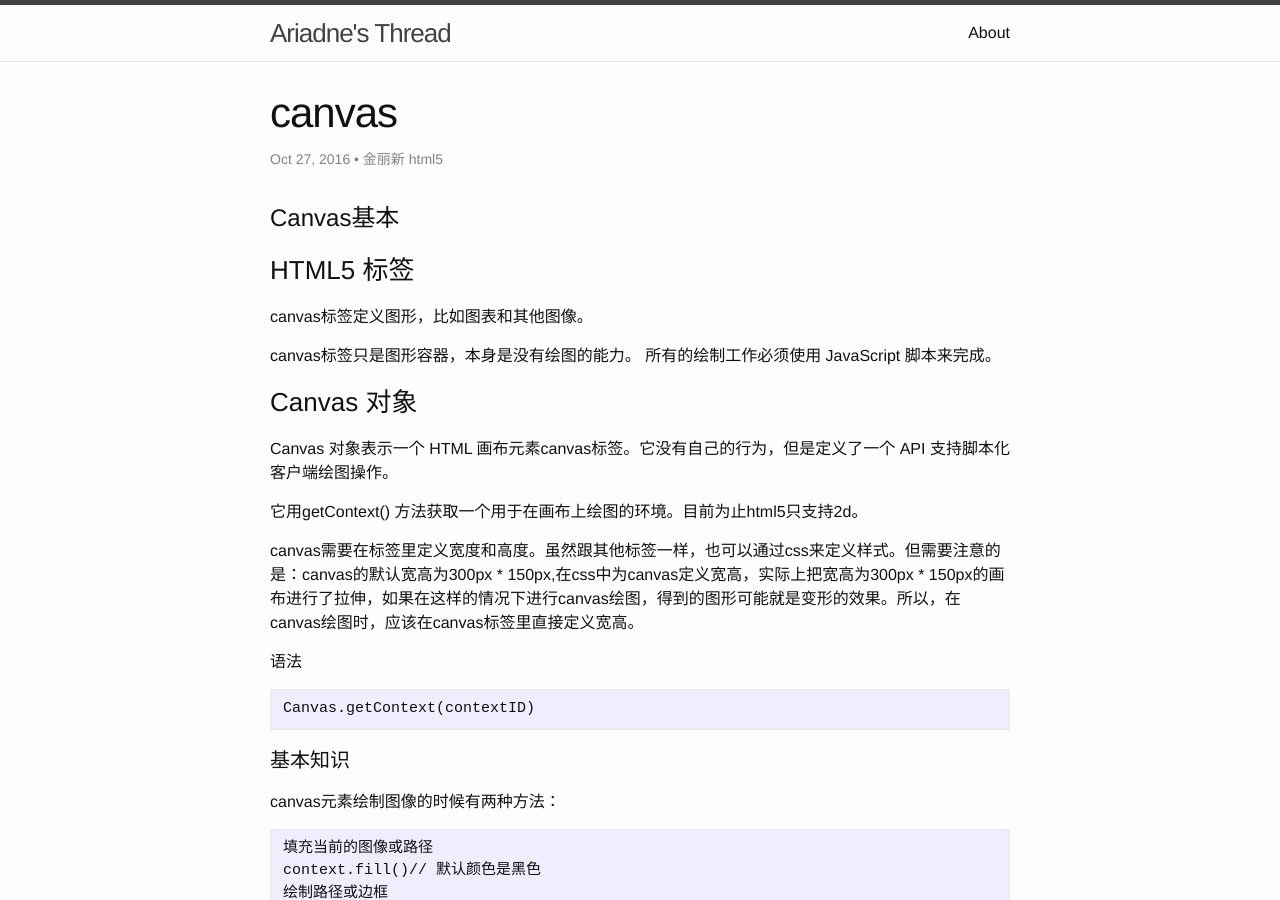
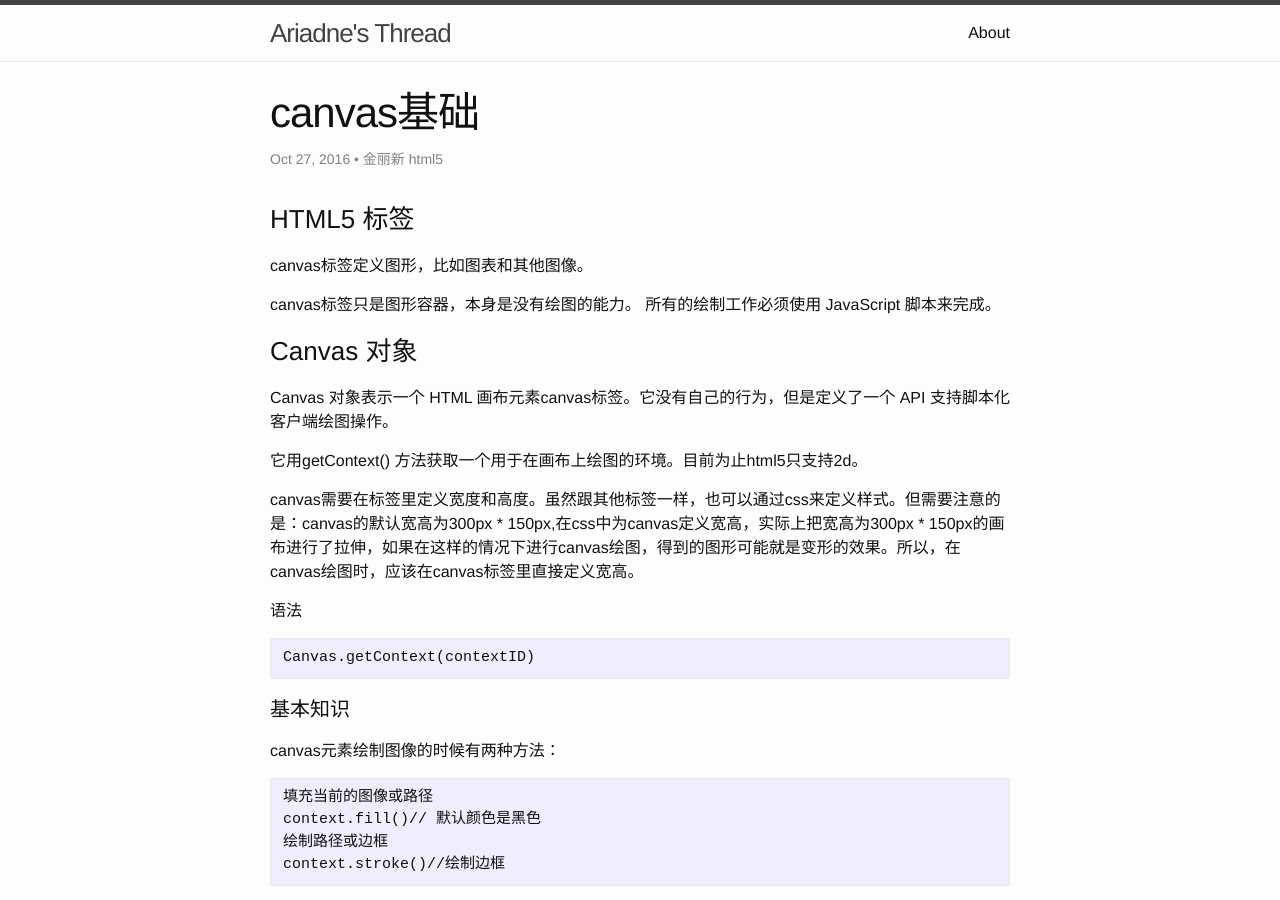
Before and after one commit to AriadneThread/ariadnesthread.github.io, a Jekyll site: the page built from _posts/2016-10-27-canvas.md, in a window 1280 px wide and 900 px high. Built offline with Jekyll 4.4.1, drawn with Linux system fonts in a browser that asks for light colours.

Commit message:
Update 2016-10-27-canvas.md

```diff
--- a/_posts/2016-10-27-canvas.md
+++ b/_posts/2016-10-27-canvas.md
@@ -1,13 +1,11 @@
 ---
-title: canvas
+title: canvas基础
 date: 2016-10-27 00:00:00 +08:00
 categories:
 - html5
 layout: post
 author: 金丽新
 ---
-
-# Canvas基本
 
 ### HTML5 标签
 
```
